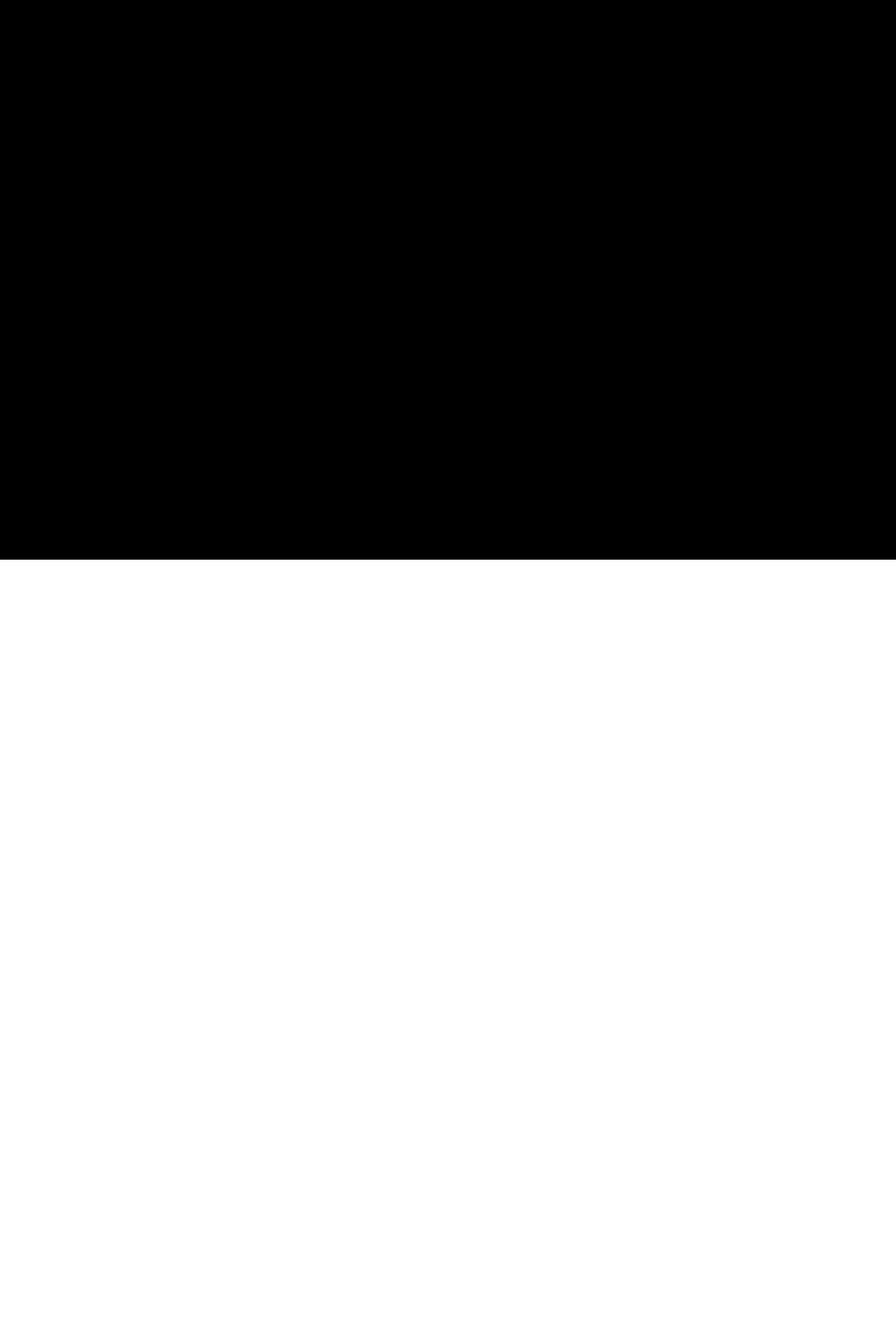
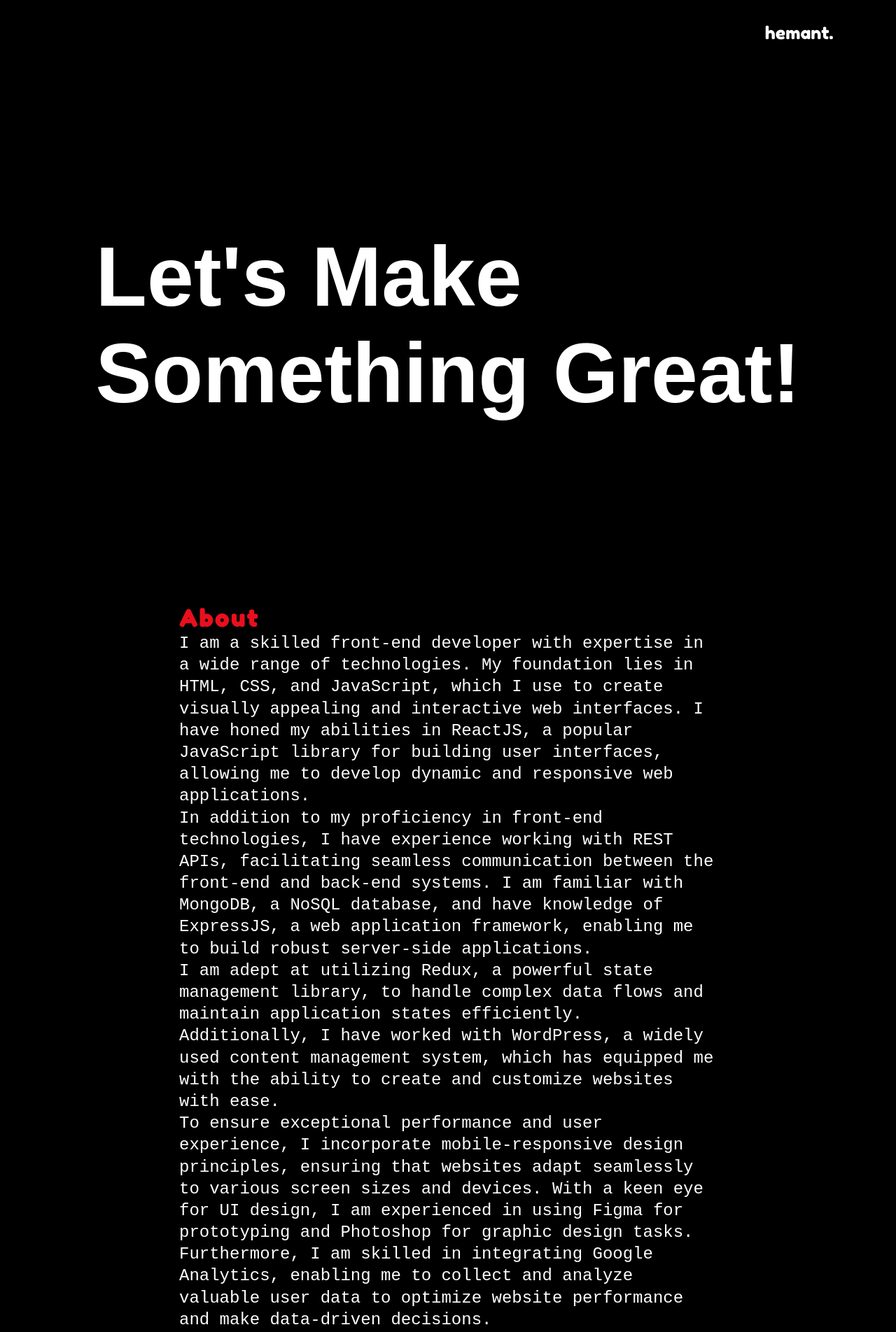
Before and after one commit to Hemantkunder2422/portfolio, a React (Create React App) app: page /contact in a window 1280 px wide. Before the commit this address had no page. Shown: the top 1904 px of the page at 70% size. Before the commit the page ends 800 px from the top, so only its background shows below. Built offline with nearby package versions, Linux system fonts and the light colour scheme.

Commit message:
contact page changes

```diff
--- a/src/App.js
+++ b/src/App.js
@@ -12,7 +12,7 @@ function App() {
           <Route path="/" element={<Home />} />
           <Route path="about" element={<About />} />
           <Route path="work" element={<Work />} />
-          <Route path="work" element={<Contact />} />
+          <Route path="contact" element={<Contact />} />
         </Routes>
       </BrowserRouter>
 
--- a/src/components/navlink/navlink.css
+++ b/src/components/navlink/navlink.css
@@ -1,6 +1,6 @@
 .navlink {
   position: fixed;
-  top: 10%;
+  top: 4%;
   right: 7%;
   font-size: 25px;
   color: #fff;
--- a/src/pages/contact/Contact.jsx
+++ b/src/pages/contact/Contact.jsx
@@ -1,8 +1,64 @@
 import React from "react";
 import "./contact.css";
+import Navlink from "../../components/navlink/Navlink";
 
 const Contact = () => {
-  return <div>Contact</div>;
+  return (
+    <section className="aboutus">
+      <main>
+        <Navlink />
+        <h1>
+          Let's make <br />
+          something great!
+        </h1>
+      </main>
+      <section id="about-desc">
+        <article className="title">
+          <h2>About</h2>
+          <p>
+            I am a skilled front-end developer with expertise in a wide range of
+            technologies. My foundation lies in HTML, CSS, and JavaScript, which
+            I use to create visually appealing and interactive web interfaces. I
+            have honed my abilities in ReactJS, a popular JavaScript library for
+            building user interfaces, allowing me to develop dynamic and
+            responsive web applications.
+          </p>
+          <p>
+            In addition to my proficiency in front-end technologies, I have
+            experience working with REST APIs, facilitating seamless
+            communication between the front-end and back-end systems. I am
+            familiar with MongoDB, a NoSQL database, and have knowledge of
+            ExpressJS, a web application framework, enabling me to build robust
+            server-side applications.
+          </p>
+          <p>
+            I am adept at utilizing Redux, a powerful state management library,
+            to handle complex data flows and maintain application states
+            efficiently. Additionally, I have worked with WordPress, a widely
+            used content management system, which has equipped me with the
+            ability to create and customize websites with ease.
+          </p>
+          <p>
+            To ensure exceptional performance and user experience, I incorporate
+            mobile-responsive design principles, ensuring that websites adapt
+            seamlessly to various screen sizes and devices. With a keen eye for
+            UI design, I am experienced in using Figma for prototyping and
+            Photoshop for graphic design tasks.
+          </p>
+          <p>
+            Furthermore, I am skilled in integrating Google Analytics, enabling
+            me to collect and analyze valuable user data to optimize website
+            performance and make data-driven decisions.
+          </p>
+          <p>
+            With my comprehensive skill set and a passion for creating intuitive
+            and visually appealing web experiences, I am ready to make a
+            significant impact as a front-end developer.
+          </p>
+        </article>
+      </section>
+    </section>
+  );
 };
 
 export default Contact;
--- a/src/pages/contact/contact.css
+++ b/src/pages/contact/contact.css
@@ -1,3 +1,71 @@
+.aboutus {
+  color: #fff;
+}
+
 * {
   font-family: "Fredoka One", sans-serif;
 }
+
+.aboutus > main {
+  font-size: 5rem;
+}
+.aboutus > main > h1 {
+  display: flex;
+  justify-content: center;
+  align-items: center;
+  font-family: sans-serif;
+  text-transform: capitalize;
+  min-height: 100vh;
+}
+
+.hero-image {
+  width: 65%;
+  margin: 0 auto;
+}
+.hero-image > img {
+  max-height: 100%;
+  max-width: 100%;
+}
+
+#about-desc {
+  display: flex;
+  align-items: center;
+  justify-content: center;
+}
+.my-resume {
+  color: #ea0f1e;
+  text-decoration: none;
+  font-size: 15px;
+}
+#about-desc > .title {
+  width: 60%;
+  margin: 0 auto;
+}
+
+.download-cv {
+  color: #ea0f1e;
+  font-size: 20px;
+  display: flex;
+  justify-content: center;
+  width: 20%;
+  margin: 10px auto 0 auto;
+  padding: 10px;
+  border-radius: 15px;
+  text-decoration: none;
+  border: 1px solid #ea0f1e;
+}
+.download-cv:hover {
+  color: #ea0f1e;
+  text-decoration: none;
+}
+
+section#about-desc > article > p {
+  font-size: 24px;
+  font-family: monospace;
+  line-height: 1.3;
+}
+#about-desc > .title > h2 {
+  font-size: 33px;
+  letter-spacing: 3px;
+  color: #ea0f1e;
+}
--- a/src/pages/home/Home.jsx
+++ b/src/pages/home/Home.jsx
@@ -1,6 +1,6 @@
 import React, { useState } from "react";
 import "./home.css";
-import Profilepic from "../../../src/assets/images/DejanHome.png";
+import Profilepic from "../../../src/assets/images/profile.gif";
 import { Link } from "react-router-dom";
 
 const Home = () => {
--- a/src/pages/work/Work.jsx
+++ b/src/pages/work/Work.jsx
@@ -10,11 +10,17 @@ const Work = () => {
       <div className="myworks-wrapper">
         <ul>
           {data.map((project, index) => {
-            const { projectName, desc } = project;
+            const { projectName, desc, img, url } = project;
             return (
-              <li key={index}>
-                <h3>{projectName}</h3>
-                <p>{desc}</p>
+              <li key={index} className="work-card">
+                <div className="img-box">
+                  <img src={img} alt="poster" />
+                </div>
+                <div className="content-box">
+                  <h3>{projectName}</h3>
+                  <p>{desc}</p>
+                  <a href={url}>View</a>
+                </div>
               </li>
             );
           })}
--- a/src/pages/work/work.css
+++ b/src/pages/work/work.css
@@ -1,14 +1,59 @@
 * {
   font-family: "Fredoka One", sans-serif;
+  margin: 0;
+  padding: 0;
 }
 
 .myworks-wrapper {
   color: #fff;
+  max-width: 90%;
+  margin: 0 auto;
 }
 .myworks-wrapper > ul {
   list-style-type: none;
+  display: grid;
+  grid-template-columns: repeat(3, 1fr);
+  margin-top: 5rem;
+  gap: 15px;
 }
 .myworks-wrapper > ul > li > h3 {
-  font-size: 5rem;
-  margin: 35px 0;
+  font-size: 3rem;
 }
+
+.work-card {
+  background-color: #131212;
+  border-radius: 8px;
+}
+.work-card > .img-box {
+  height: 400px;
+  border-radius: 8px 8px 0 0;
+}
+.work-card > .img-box > img {
+  width: 100%;
+  height: 100%;
+  object-fit: cover;
+  border-radius: 8px 8px 0 0;
+}
+.work-card > .content-box {
+  padding: 20px;
+}
+.work-card > .content-box > h3 {
+  font-weight: 300;
+  font-size: 20px;
+  margin: 0 0 15px 0;
+}
+.work-card > .content-box > p {
+  font-family: cursive;
+}
+.work-card > .content-box > a {
+  color: #fff;
+  text-decoration: none;
+  width: 100%;
+  background-color: red;
+  display: flex;
+  justify-content: center;
+  align-items: center;
+  padding: 8px;
+  border-radius: 8px;
+  margin-top: 15px;
+}
--- a/src/projectdata.js
+++ b/src/projectdata.js
@@ -1,22 +1,8 @@
 export const data = [
   {
-    projectName: "Daily App Counter",
-    desc: "lorem ipsum dor color",
-    url: "/",
-  },
-  {
-    projectName: "Strip SubMenu",
-    desc: "lorem ipsum dor color",
-    url: "/",
-  },
-  {
-    projectName: "Jobster",
-    desc: "lorem ipsum dor color",
-    url: "/",
-  },
-  {
-    projectName: "Furniture Store",
-    desc: "lorem ipsum dor color",
-    url: "/",
+    projectName: "Movypedia",
+    desc: "Discover a web-based movie encyclopedia that simplifies your cinematic journey. Access movie ratings and watch enticing trailers, making your movie selection process a breeze.",
+    url: "https://whimsical-kangaroo-b15ce3.netlify.app/",
+    img: "https://i.ibb.co/GCygp6H/image-1-1.png",
   },
 ];
```
Also changed, not shown: 1 other file (tests, documents, lock files or other folders).
